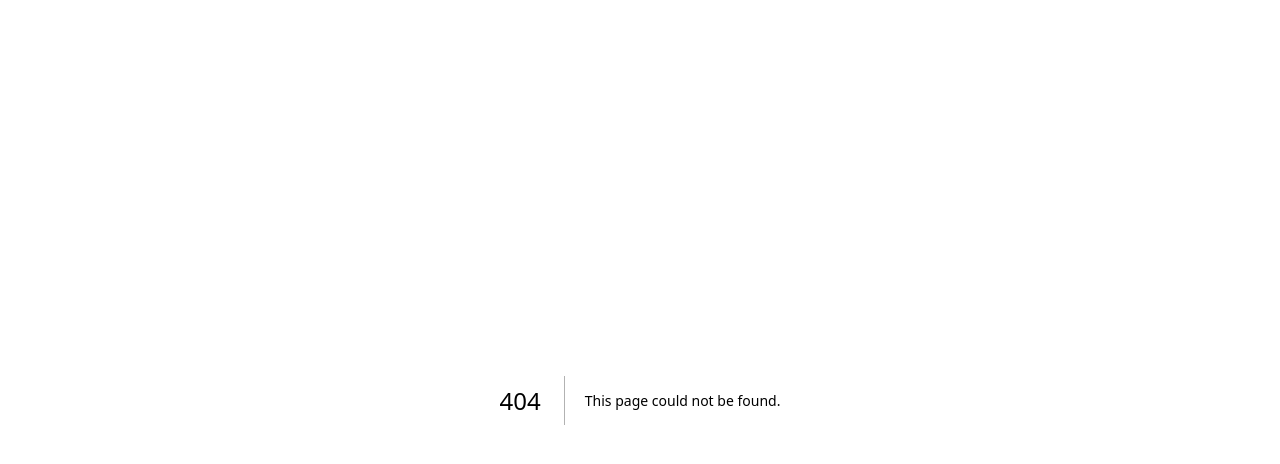
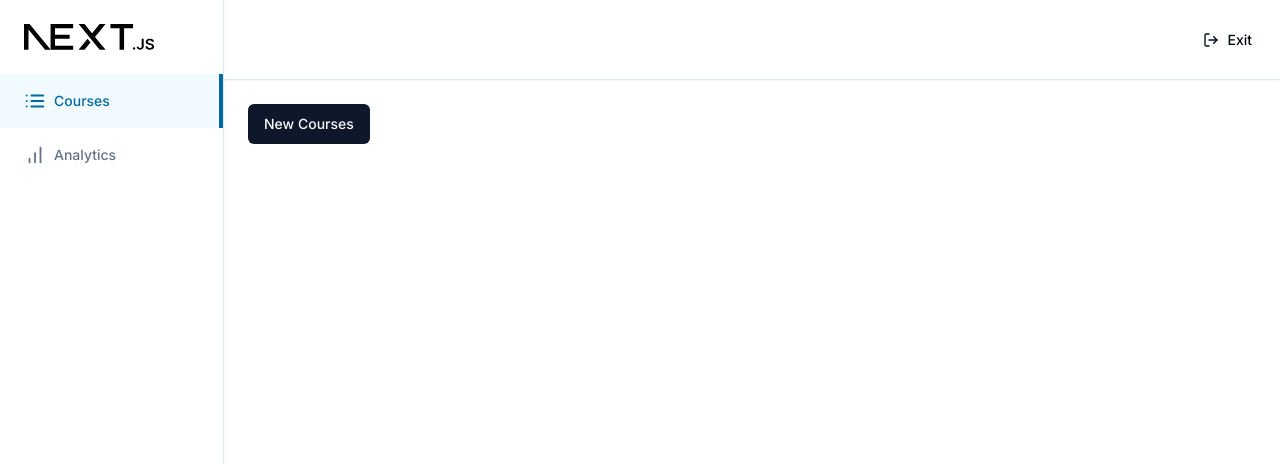
Before and after one commit to ayushtenguria/LMS, a Next.js app: page /teacher/courses in a window 1280 px wide. Before the commit this address had no page. Shown: the top 464 px of the page. Built offline with nearby package versions, Linux system fonts and the light colour scheme.

Commit message:
TeachersPage initiated

```diff
--- /dev/null
+++ b/app/(dashboard)/(routes)/teacher/analytics/page.tsx
@@ -0,0 +1,7 @@
+export default function TeacherAnalytics(){
+    return(
+        <div>
+            teachers analytics
+        </div>
+    )
+}
--- /dev/null
+++ b/app/(dashboard)/(routes)/teacher/courses/page.tsx
@@ -0,0 +1,12 @@
+import { Button } from "@/components/ui/button";
+import Link from "next/link";
+
+export default function CoursesPage() {
+  return (
+    <div className="p-6">
+      <Link href="/teacher/create">
+        <Button>New Courses</Button>
+      </Link>
+    </div>
+  );
+}
--- /dev/null
+++ b/app/(dashboard)/(routes)/teacher/create/page.tsx
@@ -0,0 +1,9 @@
+"use client";
+
+export const CreatePage = () => {
+    return(
+        <div>
+            create
+        </div>
+    )
+}
--- a/app/(dashboard)/_components/navbar.tsx
+++ b/app/(dashboard)/_components/navbar.tsx
@@ -5,7 +5,7 @@ import { MobileSidebar } from "./mobileSidebar";
 export const Navbar = () => {
   return (
     <div className="p-4 border-b h-full flex items-center bg-white shadow-sm">
-      <MobileSidebar />
+      {/* <MobileSidebar /> */}
       <NavbarRoutes />
     </div>
   );
--- a/app/(dashboard)/_components/sidebarRoutes.tsx
+++ b/app/(dashboard)/_components/sidebarRoutes.tsx
@@ -1,7 +1,8 @@
 "use client";
 
-import { Layout, Compass } from "lucide-react";
+import { Layout, Compass, List, BarChart } from "lucide-react";
 import { SidebarItem } from "./SidebarItem";
+import { usePathname } from "next/navigation";
 
 const guestRoutes = [
     {
@@ -16,10 +17,28 @@ const guestRoutes = [
     },
 ]
 
+const teacherRoutes = [
+    {
+        icon: List,
+        label: "Courses",
+        href: "/teacher/courses",
+    },
+    {
+        icon: BarChart,
+        label: "Analytics",
+        href: "/teacher/analytics",
+    },
+]
+
 
 export const SidebarRoutes = () => {
 
-    const routes = guestRoutes;
+    const pathname = usePathname();
+
+    const isTeacherPage = pathname?.includes("/teacher");
+
+
+    const routes = isTeacherPage ? teacherRoutes : guestRoutes;
 
     return (
         <div className="flex flex-col w-full">
--- a/app/(dashboard)/layout.tsx
+++ b/app/(dashboard)/layout.tsx
@@ -10,7 +10,7 @@ export default function Dashboard({ children }: { children: React.ReactNode }) {
       <div className="hidden md:flex h-full flex-col w-56 fixed inset-y-0 z-50">
         <Sidebar />
       </div>
-      <main className="md:pl-56 h-full">{children}</main>
+      <main className="md:pl-56 md:pt-[80px] h-full">{children}</main>
     </div>
   );
 }
--- a/components/navbarRoutes.tsx
+++ b/components/navbarRoutes.tsx
@@ -1,7 +1,37 @@
+"use client";
+
+import { UserButton } from "@clerk/nextjs";
+import { usePathname, useRouter } from "next/navigation";
+import { Button } from "./ui/button";
+import { LogOut } from "lucide-react";
+import Link from "next/link";
+
 export const NavbarRoutes = () => {
-    return (
-        <div>
-            this is navbar routes
-        </div>
-    )
-}
+  const pathname = usePathname();
+  const router = useRouter();
+
+  const isTeacherPage = pathname?.startsWith("/teacher");
+  const isPlayerPage = pathname?.includes("/chapter");
+
+  return (
+    <div className="flex gap-x-2 ml-auto">
+      {isTeacherPage || isPlayerPage ? (
+
+        <Link href="/" >
+        <Button size="sm" variant="ghost">
+          <LogOut className="h-4 w-4 mr-2" />
+          Exit
+        </Button>
+        </Link>
+
+      ) : (
+        <Link href="/teacher/courses">
+          <Button size="sm" variant="ghost">
+            Teacher Mode
+          </Button>
+        </Link>
+      )}
+      <UserButton afterSignOutUrl="/" />
+    </div>
+  );
+};
--- /dev/null
+++ b/components/ui/button.tsx
@@ -0,0 +1,56 @@
+import * as React from "react"
+import { Slot } from "@radix-ui/react-slot"
+import { cva, type VariantProps } from "class-variance-authority"
+
+import { cn } from "@/lib/utils"
+
+const buttonVariants = cva(
+  "inline-flex items-center justify-center whitespace-nowrap rounded-md text-sm font-medium ring-offset-background transition-colors focus-visible:outline-none focus-visible:ring-2 focus-visible:ring-ring focus-visible:ring-offset-2 disabled:pointer-events-none disabled:opacity-50",
+  {
+    variants: {
+      variant: {
+        default: "bg-primary text-primary-foreground hover:bg-primary/90",
+        destructive:
+          "bg-destructive text-destructive-foreground hover:bg-destructive/90",
+        outline:
+          "border border-input bg-background hover:bg-accent hover:text-accent-foreground",
+        secondary:
+          "bg-secondary text-secondary-foreground hover:bg-secondary/80",
+        ghost: "hover:bg-accent hover:text-accent-foreground",
+        link: "text-primary underline-offset-4 hover:underline",
+      },
+      size: {
+        default: "h-10 px-4 py-2",
+        sm: "h-9 rounded-md px-3",
+        lg: "h-11 rounded-md px-8",
+        icon: "h-10 w-10",
+      },
+    },
+    defaultVariants: {
+      variant: "default",
+      size: "default",
+    },
+  }
+)
+
+export interface ButtonProps
+  extends React.ButtonHTMLAttributes<HTMLButtonElement>,
+    VariantProps<typeof buttonVariants> {
+  asChild?: boolean
+}
+
+const Button = React.forwardRef<HTMLButtonElement, ButtonProps>(
+  ({ className, variant, size, asChild = false, ...props }, ref) => {
+    const Comp = asChild ? Slot : "button"
+    return (
+      <Comp
+        className={cn(buttonVariants({ variant, size, className }))}
+        ref={ref}
+        {...props}
+      />
+    )
+  }
+)
+Button.displayName = "Button"
+
+export { Button, buttonVariants }
--- /dev/null
+++ b/components/ui/form.tsx
@@ -0,0 +1,176 @@
+import * as React from "react"
+import * as LabelPrimitive from "@radix-ui/react-label"
+import { Slot } from "@radix-ui/react-slot"
+import {
+  Controller,
+  ControllerProps,
+  FieldPath,
+  FieldValues,
+  FormProvider,
+  useFormContext,
+} from "react-hook-form"
+
+import { cn } from "@/lib/utils"
+import { Label } from "@/components/ui/label"
+
+const Form = FormProvider
+
+type FormFieldContextValue<
+  TFieldValues extends FieldValues = FieldValues,
+  TName extends FieldPath<TFieldValues> = FieldPath<TFieldValues>
+> = {
+  name: TName
+}
+
+const FormFieldContext = React.createContext<FormFieldContextValue>(
+  {} as FormFieldContextValue
+)
+
+const FormField = <
+  TFieldValues extends FieldValues = FieldValues,
+  TName extends FieldPath<TFieldValues> = FieldPath<TFieldValues>
+>({
+  ...props
+}: ControllerProps<TFieldValues, TName>) => {
+  return (
+    <FormFieldContext.Provider value={{ name: props.name }}>
+      <Controller {...props} />
+    </FormFieldContext.Provider>
+  )
+}
+
+const useFormField = () => {
+  const fieldContext = React.useContext(FormFieldContext)
+  const itemContext = React.useContext(FormItemContext)
+  const { getFieldState, formState } = useFormContext()
+
+  const fieldState = getFieldState(fieldContext.name, formState)
+
+  if (!fieldContext) {
+    throw new Error("useFormField should be used within <FormField>")
+  }
+
+  const { id } = itemContext
+
+  return {
+    id,
+    name: fieldContext.name,
+    formItemId: `${id}-form-item`,
+    formDescriptionId: `${id}-form-item-description`,
+    formMessageId: `${id}-form-item-message`,
+    ...fieldState,
+  }
+}
+
+type FormItemContextValue = {
+  id: string
+}
+
+const FormItemContext = React.createContext<FormItemContextValue>(
+  {} as FormItemContextValue
+)
+
+const FormItem = React.forwardRef<
+  HTMLDivElement,
+  React.HTMLAttributes<HTMLDivElement>
+>(({ className, ...props }, ref) => {
+  const id = React.useId()
+
+  return (
+    <FormItemContext.Provider value={{ id }}>
+      <div ref={ref} className={cn("space-y-2", className)} {...props} />
+    </FormItemContext.Provider>
+  )
+})
+FormItem.displayName = "FormItem"
+
+const FormLabel = React.forwardRef<
+  React.ElementRef<typeof LabelPrimitive.Root>,
+  React.ComponentPropsWithoutRef<typeof LabelPrimitive.Root>
+>(({ className, ...props }, ref) => {
+  const { error, formItemId } = useFormField()
+
+  return (
+    <Label
+      ref={ref}
+      className={cn(error && "text-destructive", className)}
+      htmlFor={formItemId}
+      {...props}
+    />
+  )
+})
+FormLabel.displayName = "FormLabel"
+
+const FormControl = React.forwardRef<
+  React.ElementRef<typeof Slot>,
+  React.ComponentPropsWithoutRef<typeof Slot>
+>(({ ...props }, ref) => {
+  const { error, formItemId, formDescriptionId, formMessageId } = useFormField()
+
+  return (
+    <Slot
+      ref={ref}
+      id={formItemId}
+      aria-describedby={
+        !error
+          ? `${formDescriptionId}`
+          : `${formDescriptionId} ${formMessageId}`
+      }
+      aria-invalid={!!error}
+      {...props}
+    />
+  )
+})
+FormControl.displayName = "FormControl"
+
+const FormDescription = React.forwardRef<
+  HTMLParagraphElement,
+  React.HTMLAttributes<HTMLParagraphElement>
+>(({ className, ...props }, ref) => {
+  const { formDescriptionId } = useFormField()
+
+  return (
+    <p
+      ref={ref}
+      id={formDescriptionId}
+      className={cn("text-sm text-muted-foreground", className)}
+      {...props}
+    />
+  )
+})
+FormDescription.displayName = "FormDescription"
+
+const FormMessage = React.forwardRef<
+  HTMLParagraphElement,
+  React.HTMLAttributes<HTMLParagraphElement>
+>(({ className, children, ...props }, ref) => {
+  const { error, formMessageId } = useFormField()
+  const body = error ? String(error?.message) : children
+
+  if (!body) {
+    return null
+  }
+
+  return (
+    <p
+      ref={ref}
+      id={formMessageId}
+      className={cn("text-sm font-medium text-destructive", className)}
+      {...props}
+    >
+      {body}
+    </p>
+  )
+})
+FormMessage.displayName = "FormMessage"
+
+export {
+  useFormField,
+  Form,
+  FormItem,
+  FormLabel,
+  FormControl,
+  FormDescription,
+  FormMessage,
+  FormField,
+}
--- /dev/null
+++ b/components/ui/label.tsx
@@ -0,0 +1,26 @@
+"use client"
+
+import * as React from "react"
+import * as LabelPrimitive from "@radix-ui/react-label"
+import { cva, type VariantProps } from "class-variance-authority"
+
+import { cn } from "@/lib/utils"
+
+const labelVariants = cva(
+  "text-sm font-medium leading-none peer-disabled:cursor-not-allowed peer-disabled:opacity-70"
+)
+
+const Label = React.forwardRef<
+  React.ElementRef<typeof LabelPrimitive.Root>,
+  React.ComponentPropsWithoutRef<typeof LabelPrimitive.Root> &
+    VariantProps<typeof labelVariants>
+>(({ className, ...props }, ref) => (
+  <LabelPrimitive.Root
+    ref={ref}
+    className={cn(labelVariants(), className)}
+    {...props}
+  />
+))
+Label.displayName = LabelPrimitive.Root.displayName
+
+export { Label }
```
Also changed, not shown: package.json (+6 -1 lines), 1 other file (tests, documents, lock files or other folders).
